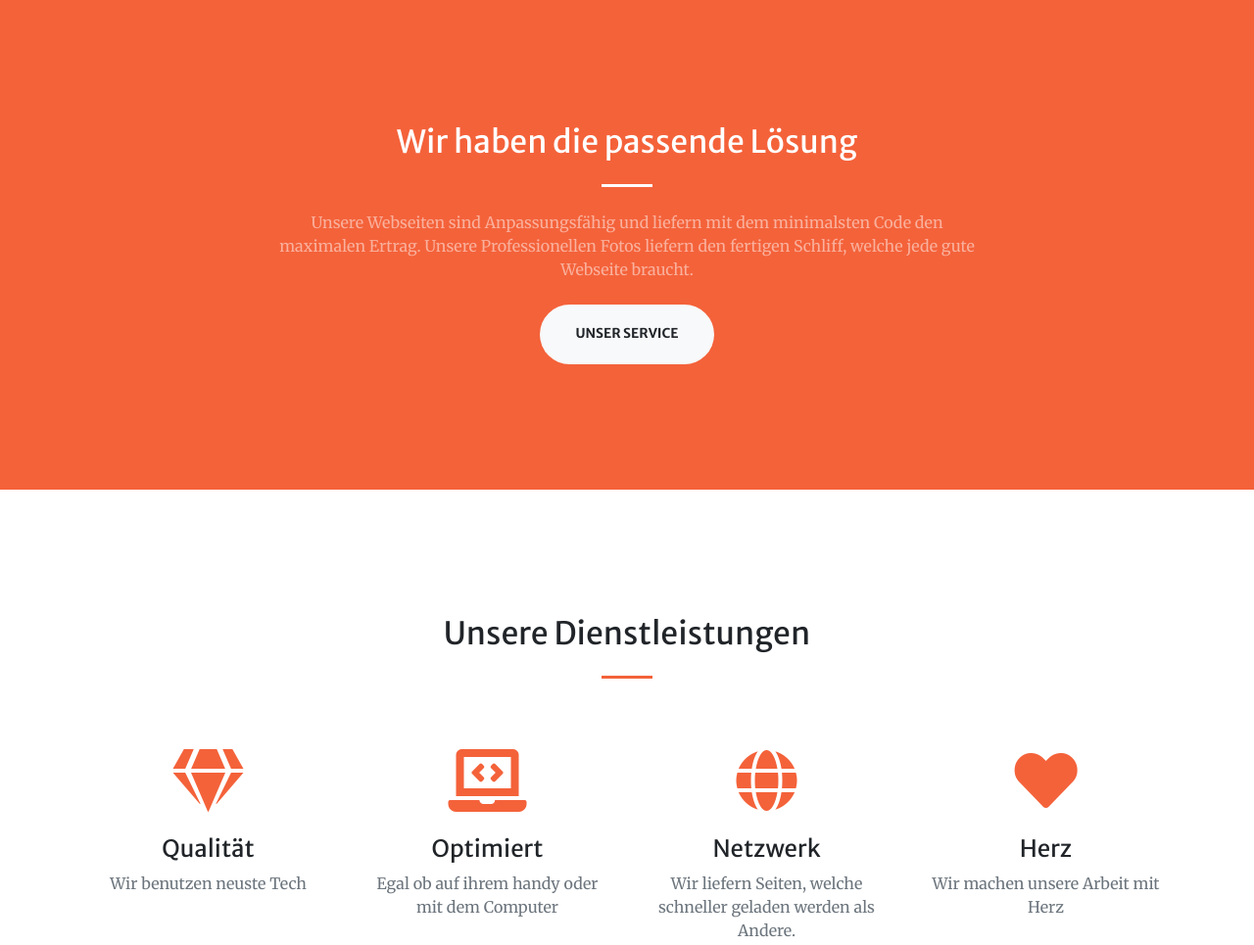
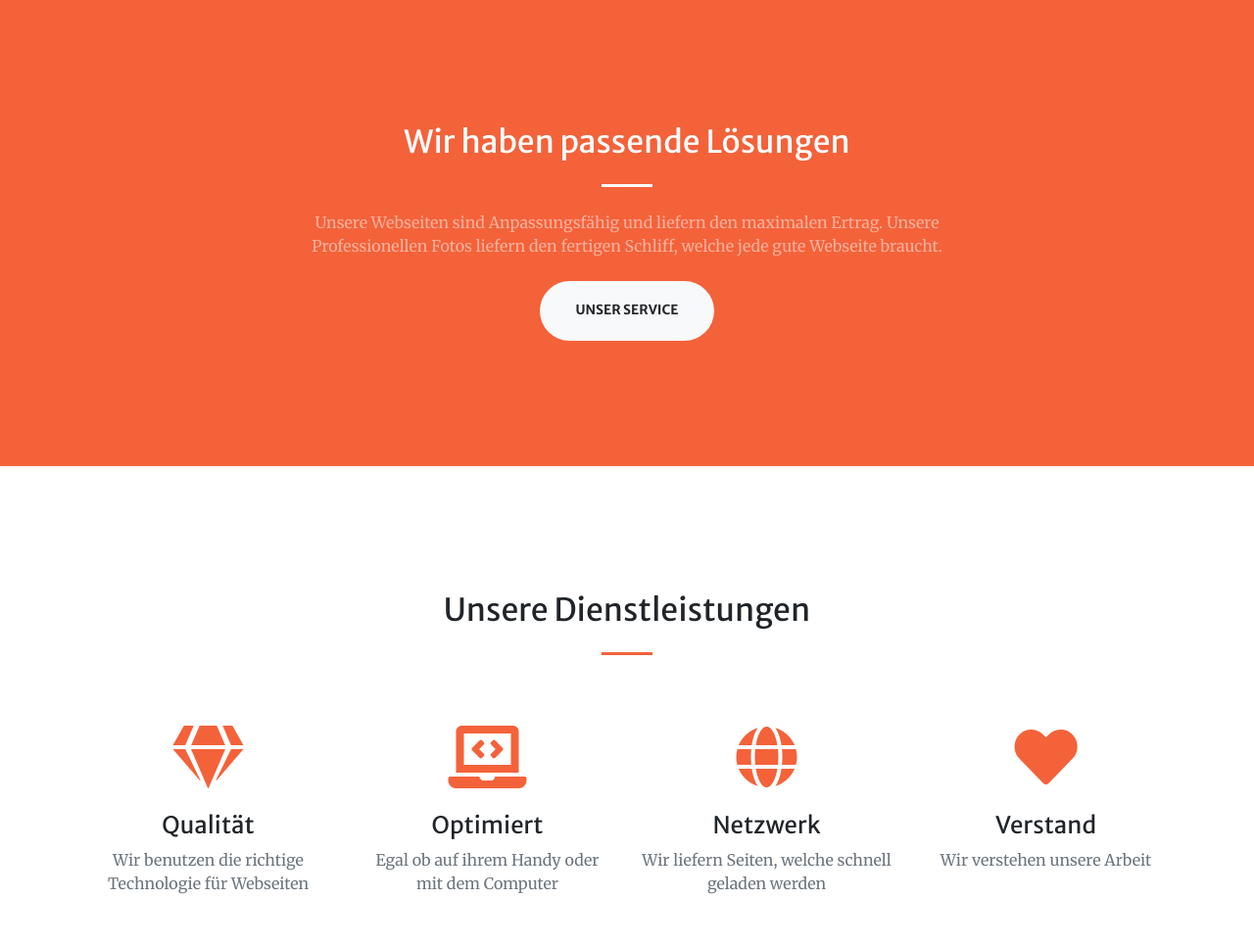
Before and after one commit to gewerbe-seiten/template_creative, a Gatsby site: page / in a window 1280 px wide. Shown: the part 802-1767 px from the top of the page at 98% size. Built offline with nearby package versions, Linux system fonts and the light colour scheme; Gatsby itself is replaced by a stand-in of ours.

Commit message:
Erster Entwurf

```diff
--- a/src/components/header.js
+++ b/src/components/header.js
@@ -15,7 +15,7 @@ export default class Header extends React.Component {
         <Navbar className="navbar navbar-expand-lg navbar-light fixed-top py-3" id="mainNav" expand="lg"
                 collapseOnSelect={true}>
           <div className="container">
-            <a className="navbar-brand js-scroll-trigger" href="#page-top" onClick={Scroller.handleAnchorScroll}> 1 Page Webseite</a>
+            <a className="navbar-brand js-scroll-trigger" href="#page-top" onClick={Scroller.handleAnchorScroll}> Gewerbe Seite</a>
             <Navbar.Toggle aria-controls="navbarResponsive"/>
             <Navbar.Collapse id="navbarResponsive">
               <Nav className="navbar-nav ml-auto my-2 my-lg-0">
@@ -29,7 +29,7 @@ export default class Header extends React.Component {
                     <Nav.Link className={"js-scroll-trigger"} href="#services" onClick={Scroller.handleAnchorScroll}>Services</Nav.Link>
                   </li>
                   <li className="nav-item">
-                    <Nav.Link className={"js-scroll-trigger"} href="#portfolio" onClick={Scroller.handleAnchorScroll}>Gelerie</Nav.Link>
+                    <Nav.Link className={"js-scroll-trigger"} href="#portfolio" onClick={Scroller.handleAnchorScroll}>Galerie</Nav.Link>
                   </li>
                   <li className="nav-item">
                     <Nav.Link className={"js-scroll-trigger"} href="#contact" onClick={Scroller.handleAnchorScroll}>Kontakt</Nav.Link>
@@ -43,12 +43,11 @@ export default class Header extends React.Component {
           <div className="container h-100">
             <div className="row h-100 align-items-center justify-content-center text-center">
               <div className="col-lg-10 align-self-end">
-                <h1 className="text-uppercase text-white font-weight-bold">Eine feine Webseite </h1>
+                <h1 className="text-uppercase text-white font-weight-bold">Gewerbe-Seite </h1>
                 <hr className="divider my-4"/>
               </div>
               <div className="col-lg-8 align-self-baseline">
-                <p className="text-white-75 font-weight-light mb-5">Wir helfen Ihnen zu einer richtigen Webseite, welche hält und liefern kann
-                was man sich von einer guten Webseite erhofft.</p>
+                <p className="text-white-75 font-weight-light mb-5">Wir liefern Ihnen richtige Webseiten und Fotografie</p>
                 <a className="btn btn-primary btn-xl js-scroll-trigger" href="#about" onClick={Scroller.handleAnchorScroll}>Mehr dazu</a>
               </div>
             </div>
--- a/src/pages/index.js
+++ b/src/pages/index.js
@@ -40,10 +40,10 @@ export default class IndexPage extends React.Component {
           <div className="container">
             <div className="row justify-content-center">
               <div className="col-lg-8 text-center">
-                <h2 className="text-white mt-0">Wir haben die passende Lösung</h2>
+                <h2 className="text-white mt-0">Wir haben passende Lösungen</h2>
                 <hr className="divider light my-4"/>
                 <p className="text-white-50 mb-4">
-                  Unsere Webseiten sind Anpassungsfähig und liefern mit dem minimalsten Code den maximalen Ertrag.
+                  Unsere Webseiten sind Anpassungsfähig und liefern den maximalen Ertrag.
                   Unsere Professionellen Fotos liefern den fertigen Schliff, welche jede gute Webseite braucht.</p>
                 <a className="btn btn-light btn-xl js-scroll-trigger" href="#services"
                    onClick={Scroller.handleAnchorScroll}>Unser Service</a>
@@ -61,28 +61,28 @@ export default class IndexPage extends React.Component {
                 <div className="mt-5">
                   <i className="fas fa-4x fa-gem text-primary mb-4"></i>
                   <h3 className="h4 mb-2">Qualität</h3>
-                  <p className="text-muted mb-0">Wir benutzen neuste Tech</p>
+                  <p className="text-muted mb-0">Wir benutzen die richtige Technologie für Webseiten</p>
                 </div>
               </div>
               <div className="col-lg-3 col-md-6 text-center">
                 <div className="mt-5">
                   <i className="fas fa-4x fa-laptop-code text-primary mb-4"></i>
                   <h3 className="h4 mb-2">Optimiert</h3>
-                  <p className="text-muted mb-0">Egal ob auf ihrem handy oder mit dem Computer</p>
+                  <p className="text-muted mb-0">Egal ob auf ihrem Handy oder mit dem Computer</p>
                 </div>
               </div>
               <div className="col-lg-3 col-md-6 text-center">
                 <div className="mt-5">
                   <i className="fas fa-4x fa-globe text-primary mb-4"></i>
                   <h3 className="h4 mb-2">Netzwerk</h3>
-                  <p className="text-muted mb-0">Wir liefern Seiten, welche schneller geladen werden als Andere.</p>
+                  <p className="text-muted mb-0">Wir liefern Seiten, welche schnell geladen werden</p>
                 </div>
               </div>
               <div className="col-lg-3 col-md-6 text-center">
                 <div className="mt-5">
                   <i className="fas fa-4x fa-heart text-primary mb-4"></i>
-                  <h3 className="h4 mb-2">Herz</h3>
-                  <p className="text-muted mb-0">Wir machen unsere Arbeit mit Herz </p>
+                  <h3 className="h4 mb-2">Verstand</h3>
+                  <p className="text-muted mb-0">Wir verstehen unsere Arbeit </p>
                 </div>
               </div>
             </div>
```
